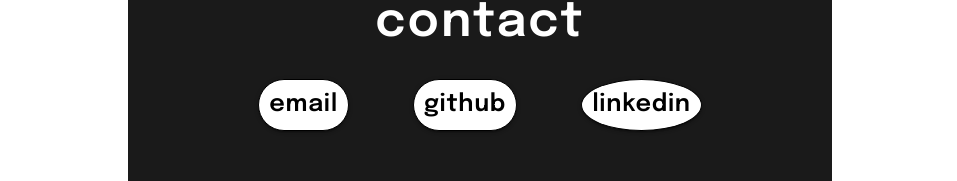
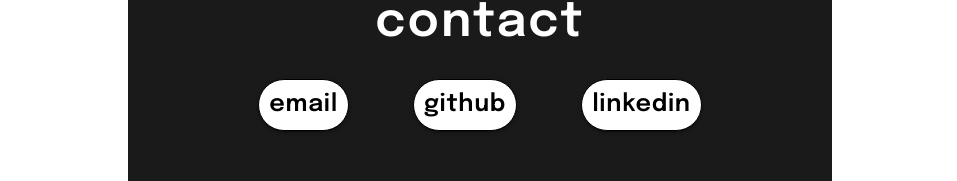
Before and after one commit to lethabomathabatha/lethabo-portfolio, a React (Vite) app: page / in a window 1280 px wide. Shown: the part 3925-4106 px from the top of the page, without its empty margins (160-1117 px from the left). Built offline with nearby package versions, Linux system fonts and the light colour scheme; a web font is replaced by a local one.

Commit message:
adjust button font sizes

```diff
--- a/src/assets/App.jsx
+++ b/src/assets/App.jsx
@@ -316,7 +316,7 @@
                     fontFamily: "Epilogue, sans-serif",
                     fontWeight: "800",
                     border: "1px solid black",
-                    borderRadius: "2.8rem",
+                    borderRadius: "3rem",
                     "&:hover": {
                       backgroundColor: "black",
                       color: "white",
@@ -343,7 +343,7 @@
                     fontFamily: "Epilogue, sans-serif",
                     fontWeight: "800",
                     border: "1px solid black",
-                    borderRadius: "50%",
+                    borderRadius: "3rem",
                     "&:hover": {
                       backgroundColor: "black",
                       color: "white",
```
